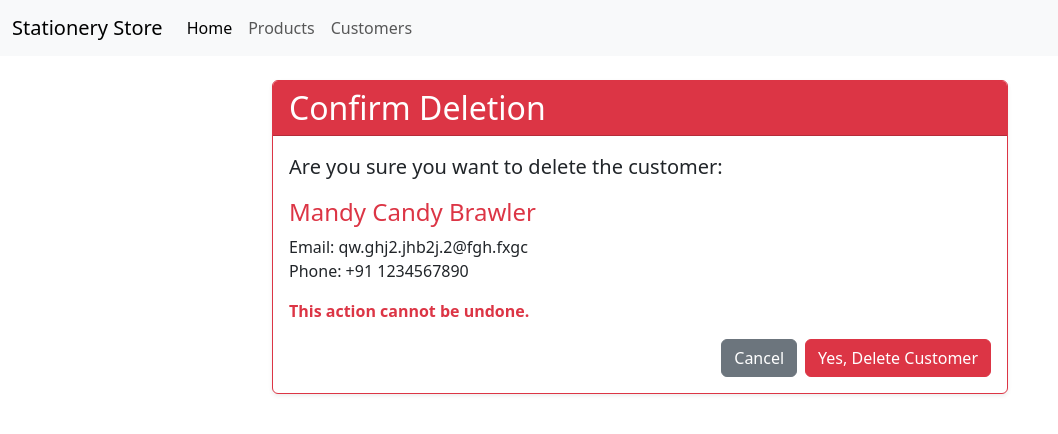
After one commit to CircleAZ/stationary_store_project, a Django app: page /customers/2/delete/ in a window 1280 px wide. The commit adds this page. Shown: the top 434 px of the page, without its empty margins (0-1058 px from the left). Run offline with Django 5.2, Linux system fonts and the light colour scheme; data comes from the database, SQL or seed files in the repository; both versions use the stored data as it was after the commit.

Commit message:
Added Delete in Customers

```diff
--- /dev/null
+++ b/customers/templates/customers/customer_confirm_delete.html
@@ -0,0 +1,41 @@
+{# customers/templates/customers/customer_confirm_delete.html #}
+
+{% extends "base.html" %}
+
+{% block title %}Confirm Delete Customer{% endblock %}
+
+{% block content %}
+  <div class="row justify-content-center">
+    <div class="col-md-8">
+      <div class="card border-danger shadow-sm"> {# Use danger border for warning #}
+        <div class="card-header bg-danger text-white">
+          <h2 class="mb-0">Confirm Deletion</h2>
+        </div>
+        <div class="card-body">
+          <p class="lead">Are you sure you want to delete the customer:</p>
+          <h4 class="text-danger">{{ customer.full_name }}</h4>
+          <p>
+            {% if customer.email %}Email: {{ customer.email }}<br>{% endif %}
+            {% if customer.full_phone_number %}Phone: {{ customer.full_phone_number }}{% endif %}
+          </p>
+
+          <p class="text-danger fw-bold">This action cannot be undone.</p> {# Bold warning #}
+
+          {# Form that submits the confirmation via POST #}
+          <form method="post">
+            {% csrf_token %} {# Security token required for POST #}
+
+            <div class="d-grid gap-2 d-md-flex justify-content-md-end"> {# Button alignment #}
+                <a href="{% url 'customers:customer_detail' pk=customer.pk %}" class="btn btn-secondary">
+                  Cancel
+                </a>
+                <button type="submit" class="btn btn-danger">
+                  Yes, Delete Customer
+                </button>
+            </div>
+          </form>
+        </div>
+      </div>
+    </div>
+  </div>
+{% endblock %}
--- a/customers/templates/customers/customer_detail.html
+++ b/customers/templates/customers/customer_detail.html
@@ -11,10 +11,10 @@
             <h2 class="mb-0">{{ customer.full_name }}</h2>
              {# Action buttons for Edit/Delete (Delete link placeholder for now) #}
             <div>
-                <a href="#" class="btn btn-primary btn-sm me-2"> {# <-- EDIT LINK PLACEHOLDER --> #}
+                <a href="{% url 'customers:customer_edit' pk=customer.pk %}" class="btn btn-primary btn-sm me-2">
                     <i class="fas fa-edit"></i> Edit
                 </a>
-                <a href="#" class="btn btn-danger btn-sm"> {# <-- DELETE LINK PLACEHOLDER --> #}
+                <a href="{% url 'customers:customer_delete' pk=customer.pk %}" class="btn btn-danger btn-sm">
                     <i class="fas fa-trash-alt"></i> Delete
                 </a>
             </div>
--- a/customers/templates/customers/customer_list.html
+++ b/customers/templates/customers/customer_list.html
@@ -30,6 +30,12 @@
         <tbody>
             {% for customer in customers %}
               <tr>
+                <td>
+                    <a href="{% url 'customers:customer_detail' pk=customer.pk %}" class="btn btn-sm btn-outline-primary">Details</a>
+                    {# --- UPDATE THIS EDIT LINK --- #}
+                    <a href="{% url 'customers:customer_edit' pk=customer.pk %}" class="btn btn-sm btn-outline-secondary">Edit</a>
+                    {# --- END UPDATE --- #}
+                  </td>
                 <td><a href="{% url 'customers:customer_detail' pk=customer.pk %}">{{ customer.full_name }}</a></td>
                 <td>{{ customer.email|default:"-" }}</td>
                 {# --- UPDATE PHONE DISPLAY --- #}
--- a/customers/urls.py
+++ b/customers/urls.py
@@ -8,9 +8,10 @@ app_name = 'customers'
 urlpatterns = [
     path('', views.customer_list_view, name='customer_list'),
     path('<int:pk>/', views.customer_detail_view, name='customer_detail'),
+    path('add/', views.customer_add_view, name='customer_add'),
 
-    # --- NEW path for adding a customer ---
-    path('add/', views.customer_add_view, name='customer_add'), # <-- ADD THIS LINE
-
-    # path('<int:pk>/edit/', views.customer_edit_view, name='customer_edit'), # For later
+    # --- NEW path for editing a customer ---
+    # Captures the customer's primary key (pk) from the URL
+    path('<int:pk>/edit/', views.customer_edit_view, name='customer_edit'),
+    path('<int:pk>/delete/', views.customer_delete_view, name='customer_delete'),
 ]
--- a/customers/views.py
+++ b/customers/views.py
@@ -59,3 +59,61 @@ def customer_add_view(request):
     }
     # Render the form template (we'll reuse this for editing later)
     return render(request, 'customers/customer_form.html', context)
+
+def customer_edit_view(request, pk):
+    """
+    Handles displaying the form pre-filled with an existing customer's data (GET)
+    and processing the submitted form data to update that customer (POST).
+    """
+    # Get the specific customer object to edit, or return 404 if not found
+    customer = get_object_or_404(Customer, pk=pk)
+    form_title = f"Edit Customer: {customer.full_name}" # Dynamic title for the page
+
+    if request.method == 'POST':
+        # If data was submitted, bind it to the form AND the existing customer instance
+        form = CustomerForm(request.POST, instance=customer) # Pass instance=customer
+        if form.is_valid():
+            # If data is valid, save changes to the existing customer object
+            updated_customer = form.save()
+            messages.success(request, f"Customer '{updated_customer.full_name}' updated successfully!")
+            # Redirect back to the customer's detail page
+            return redirect('customers:customer_detail', pk=updated_customer.pk)
+        else:
+            # If form is invalid, display errors
+            messages.error(request, "Please correct the errors below.")
+            # Fall through to render the form again (with errors)
+    else:
+        # If it's a GET request, create form instance pre-populated with the customer's data
+        form = CustomerForm(instance=customer) # Pass instance=customer to pre-fill
+
+    # Prepare context for the template (reusing customer_form.html)
+    context = {
+        'form': form,
+        'form_title': form_title,
+        'customer': customer, # Pass the customer object itself for the template's conditional logic
+    }
+    # Render the *same* template used for adding
+    return render(request, 'customers/customer_form.html', context)
+
+def customer_delete_view(request, pk):
+    """
+    Handles displaying the confirmation page for deleting a customer (GET)
+    and performing the actual deletion upon confirmation (POST).
+    """
+    # Get the customer object to delete, or 404 if not found
+    customer = get_object_or_404(Customer, pk=pk)
+
+    if request.method == 'POST':
+        # If the confirmation form was submitted (user clicked "Confirm Delete")
+        customer_name = customer.full_name # Store name before deleting for the message
+        customer.delete() # Delete the customer object from the database
+        messages.success(request, f"Customer '{customer_name}' deleted successfully.")
+        # Redirect to the customer list page
+        return redirect('customers:customer_list')
+    else:
+        # If it's a GET request, display the confirmation page
+        context = {
+            'customer': customer, # Pass the customer object to the template for display
+        }
+        # Render the confirmation template (we'll create this next)
+        return render(request, 'customers/customer_confirm_delete.html', context)
```
Also changed, not shown: db.sqlite3.
